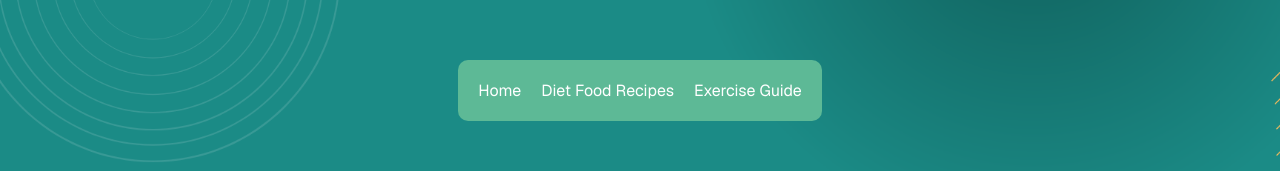
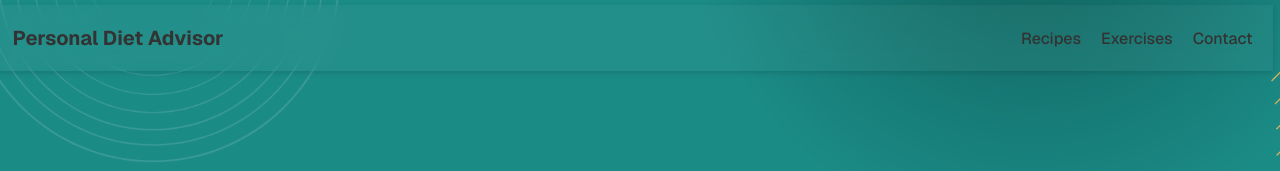
Before and after one commit to prosenjeetshil/next_app, a Next.js app: page / in a window 1280 px wide. Shown: the top 171 px of the page. Built offline with nearby package versions, Linux system fonts and the light colour scheme; no server answers.

Commit message:
feat: navbar updated

```diff
--- a/src/app/components/NavBar.js
+++ b/src/app/components/NavBar.js
@@ -1,13 +1,78 @@
+"use client";
 import Link from "next/link";
 import styles from "../styles/NavBar.module.css";
 
 const Navbar = () => {
   return (
-      <nav className={styles.navbar}>
-        <Link href="/">Home</Link>
-        <Link href="/recipes">Diet Food Recipes</Link>
-        <Link href="/exercises">Exercise Guide</Link>
-        </nav>
+      <>
+      {/* Navbar */}
+      <div
+          style={{
+            position: "fixed",
+            top: 0,
+            width: "100%",
+            zIndex: 10,
+            display: "flex",
+            justifyContent: "space-between",
+            margin: "5px 20px 20px 5px",
+            alignItems: "center",
+            padding: "20px 20px",
+            backgroundColor: "rgba(255, 255, 255, 0.04)", // Transparent background
+            backdropFilter: "blur(10px)", // Blur effect
+            boxShadow: "0 2px 5px rgba(0, 0, 0, 0.13)", // Subtle shadow
+          }}
+        >
+          {/* Logo */}
+          <div style={{ fontSize: "20px", fontWeight: "bold" }}>
+            <a href="/" style={{ textDecoration: "none", color: "#333" }}>
+              Personal Diet Advisor
+            </a>
+          </div>
+
+          {/* Navigation Links */}
+          <div style={{ display: "flex", gap: "20px" }}>
+            <a
+              href="/recipes"
+              style={{
+                textDecoration: "none",
+                color: "#333",
+                fontWeight: "500",
+                transition: "color 0.2s",
+              }}
+              onMouseOver={(e) => (e.target.style.color = "#F4FFC3")}
+              onMouseOut={(e) => (e.target.style.color = "#333")}
+            >
+              Recipes
+            </a>
+            <a
+              href="/exercises"
+              style={{
+                textDecoration: "none",
+                color: "#333",
+                fontWeight: "500",
+                transition: "color 0.2s",
+              }}
+              onMouseOver={(e) => (e.target.style.color = "#F4FFC3")}
+              onMouseOut={(e) => (e.target.style.color = "#333")}
+            >
+              Exercises
+            </a>
+            <a
+              href="#contact"
+              style={{
+                textDecoration: "none",
+                color: "#333",
+                fontWeight: "500",
+                transition: "color 0.2s",
+              }}
+              onMouseOver={(e) => (e.target.style.color = "#F4FFC3")}
+              onMouseOut={(e) => (e.target.style.color = "#333")}
+            >
+              Contact
+            </a>
+          </div>
+        </div>
+      </>
   );
 };
 
--- a/src/app/exercises/page.js
+++ b/src/app/exercises/page.js
@@ -1,4 +1,4 @@
-
+"use client";
 import Navbar from '../components/NavBar';
 import styles from '../styles/ExercisesPage.module.css';
 
--- a/src/app/recipes/page.js
+++ b/src/app/recipes/page.js
@@ -1,3 +1,4 @@
+"use client";
 import Navbar from '../components/NavBar';
 import styles from '../styles/RecipesPage.module.css'
 
```
